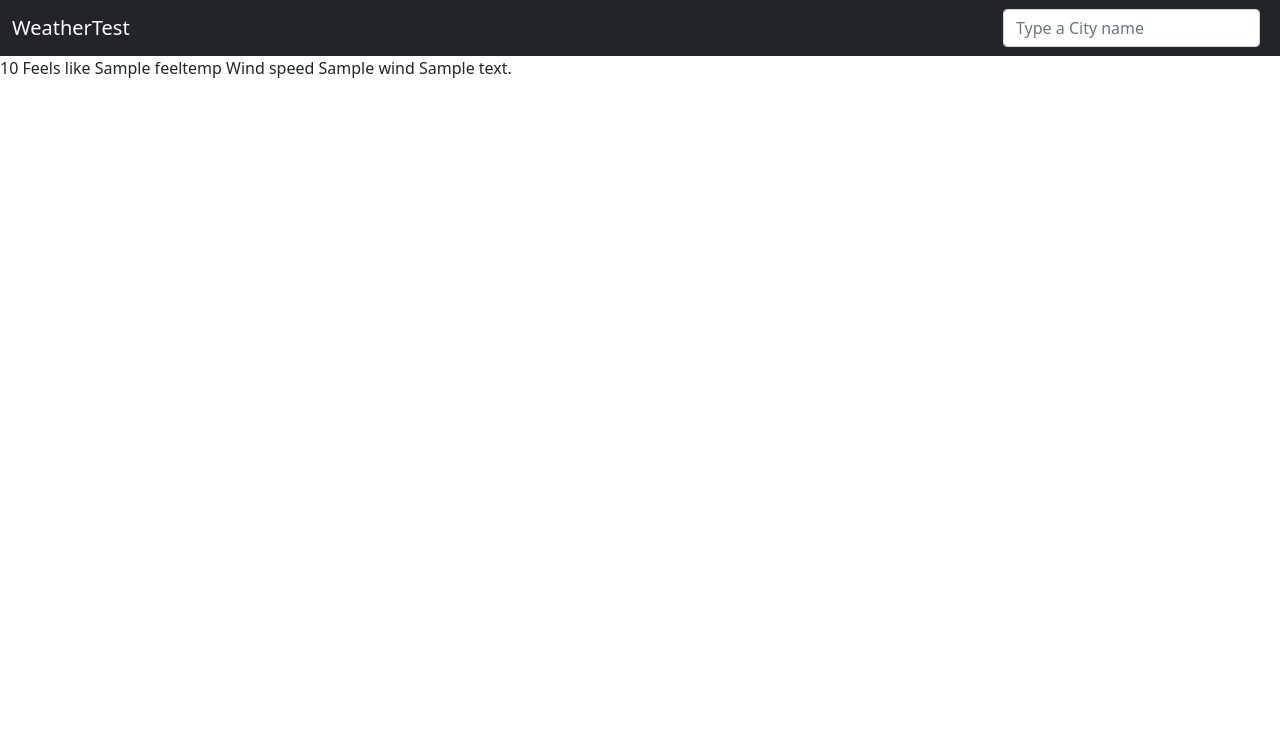
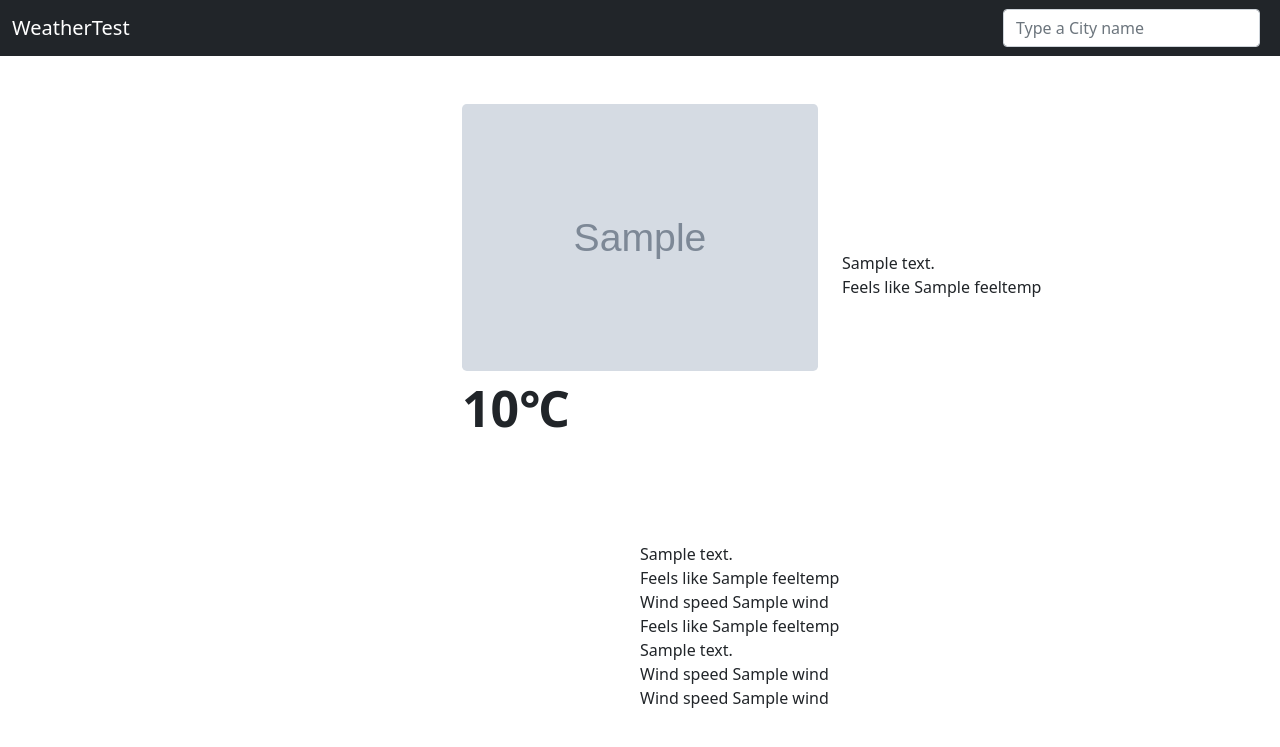
Before and after one commit to wangerion/Flask-Weather, a Flask app: template templates/showcase.html in a window 1280 px wide. Shown: the top 747 px of the page. Run offline with Flask 2, Linux system fonts and the light colour scheme; the template is opened without the code that fills it: most values are stand-ins (such as "Sample title", 1, 10 or a date in 2020); grey boxes marked "Sample" are stand-in pictures.

Commit message:
Creating user interface

```diff
--- /dev/null
+++ b/static/styles.css
@@ -0,0 +1,11 @@
+.temptext {
+    font-weight: bold;
+    font-size: 50px;
+
+}
+
+.feeltext {
+    font-size: 12px;
+    font-weight:100;
+    color: wheat;
+}
--- a/templates/index.html
+++ b/templates/index.html
@@ -1,6 +1,6 @@
 {% extends "layout.html" %}
 
-{% block body %}
+{% block wet %}
 
     <form action="/" method="post">
         <input autocomplete="off" class="form-control-lg" type="text" placeholder="Type a City name" aria-label="Search" name="city">
--- a/templates/layout.html
+++ b/templates/layout.html
@@ -4,6 +4,7 @@
         <meta charset="utf-8">
         <meta name="viewport" content="width=device-width, initial-scale=1.0">
         <link href="https://cdn.jsdelivr.net/npm/bootstrap@5.1.3/dist/css/bootstrap.min.css" rel="stylesheet" integrity="sha384-1BmE4kWBq78iYhFldvKuhfTAU6auU8tT94WrHftjDbrCEXSU1oBoqyl2QvZ6jIW3" crossorigin="anonymous">
+        <link rel="stylesheet" href="/static/styles.css">
         <title>Test Weather</title>
     </head>
     <body>
@@ -17,7 +18,15 @@
                 {% endif %}
             </div>
         </nav>
-
-        {% block body %}{% endblock %}
+        <div class="container-lg">
+            <div class="d-flex justify-content-center">
+                {% block wet %}{% endblock %}
+            </div>
+        </div>
+        <div class="container-lg mt-5">
+            <div class="d-flex justify-content-center align-items-center"></div>
+                {% block body %}{% endblock %}
+            </div>
+        </div>
     </body>
 </html>
--- a/templates/showcase.html
+++ b/templates/showcase.html
@@ -1,12 +1,26 @@
 {% extends "layout.html" %}
 
 {% block body %}
-    <div>
-        {{city.temp}}
-        Feels like {{city.feeltemp}}
-        Wind speed {{city.wind}}
-        {{city.description}}
-    </div>
-
-
+        <div class="row gy-5 align-items-center">
+            <div class="col"></div>
+            <div class="col">
+                <div class="temptext">
+                    <img src="{{city.icons}}" class="img-fluid rounded-3" alt="Small icon resembling the weather outside."> {{city.temp}}&#8451
+                </div>
+            </div>
+            <div class="col">{{city.description}}
+            <div class="col">Feels like {{city.feeltemp}}</div>
+        </div>
+        <div class="row gy-5 align-items-center">
+            <div class="col"></div>
+            <div class="col">{{city.description}}
+            <div class="col">Feels like {{city.feeltemp}}</div>
+            <div class="col"></div>
+            <div class="w-100 d-none d-md-block"></div>
+            <div class="col">Wind speed {{city.wind}}</div>
+            <div class="col">Feels like {{city.feeltemp}}</div>
+            <div class="col">{{city.description}}</div>
+            <div class="col">Wind speed {{city.wind}}</div>
+            <div class="col">Wind speed {{city.wind}}</div>
+        </div>
 {% endblock %}
```
Also changed, not shown: helpers.py (+8 -6 lines).
